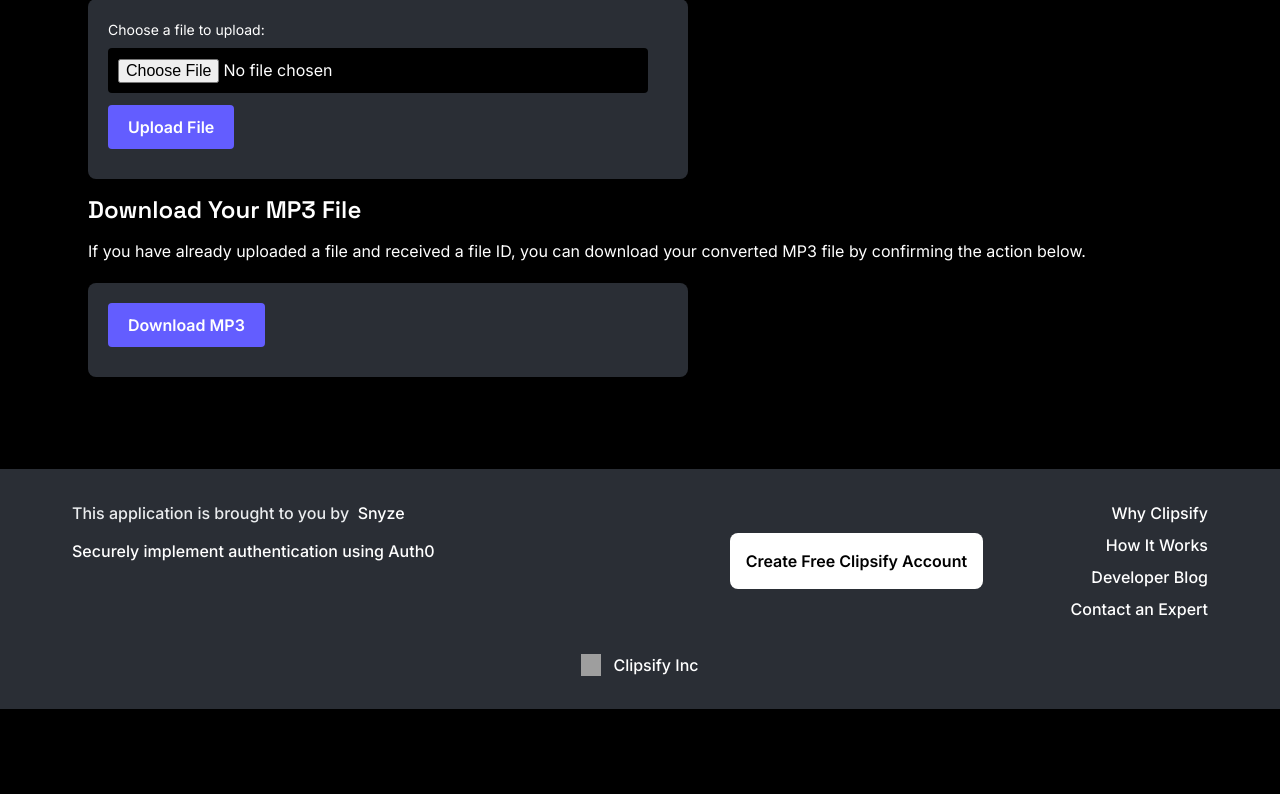
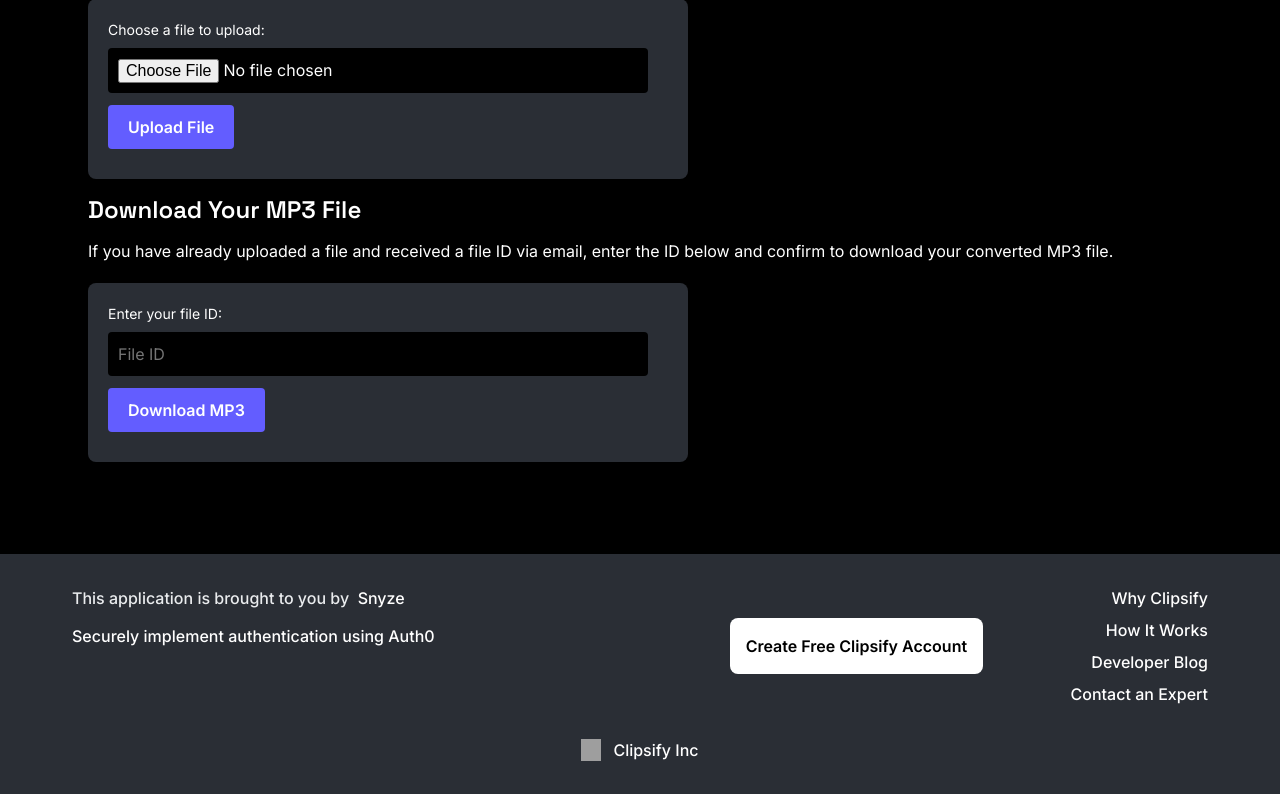
Before and after one commit to timkrebs/Clipsify, a Flask app: template app/gateway/templates/profile.html in a window 1280 px wide. Shown: the part 293-1087 px from the top of the page. Before the commit the page ends 1002 px from the top, so only its background shows below. Run offline with Flask 2, Linux system fonts and the light colour scheme; the template is opened without the code that fills it, so the values that code supplies are empty; parts of the project's set-up code (start-up, migrations or seed data) failed here and were passed over; grey boxes are pictures that could not be loaded.

Commit message:
Update download form in profile.html to allow users to enter their file ID before downloading the MP3 file

```diff
--- a/app/gateway/templates/profile.html
+++ b/app/gateway/templates/profile.html
@@ -35,18 +35,25 @@
     <!-- Instructions for downloading files -->
     <div class="download-instructions">
       <h3 class="content__title">Download Your MP3 File</h3>
-      <p id="page-description">If you have already uploaded a file and received a file ID, you can download your converted MP3 file by confirming the action below.</p>
+      <p id="page-description">If you have already uploaded a file and received a file ID via email, enter the ID below and confirm to download your converted MP3 file.</p>
     </div>
 
-    <!-- Download button with JavaScript confirmation -->
+    <!-- Download form with JavaScript confirmation -->
     <div class="form-wrapper">
-      <button onclick="startDownload('{{ file_id }}')" class="button">Download MP3</button>
+      <label for="file-id-input">Enter your file ID:</label>
+      <input type="text" id="file-id-input" placeholder="File ID" required>
+      <button onclick="startDownload()" class="button">Download MP3</button>
     </div>
 
     <script>
-    function startDownload(fid) {
+    function startDownload() {
+      var fileId = document.getElementById('file-id-input').value;
+      if (fileId === '') {
+        alert('Bitte geben Sie eine Datei-ID ein.');
+        return;
+      }
       if (confirm('Möchten Sie die Datei wirklich herunterladen?')) {
-        window.location.href = `/download?fid=${fid}`;
+        window.location.href = `/download?fid=${fileId}`;
       }
     }
     </script>
```
